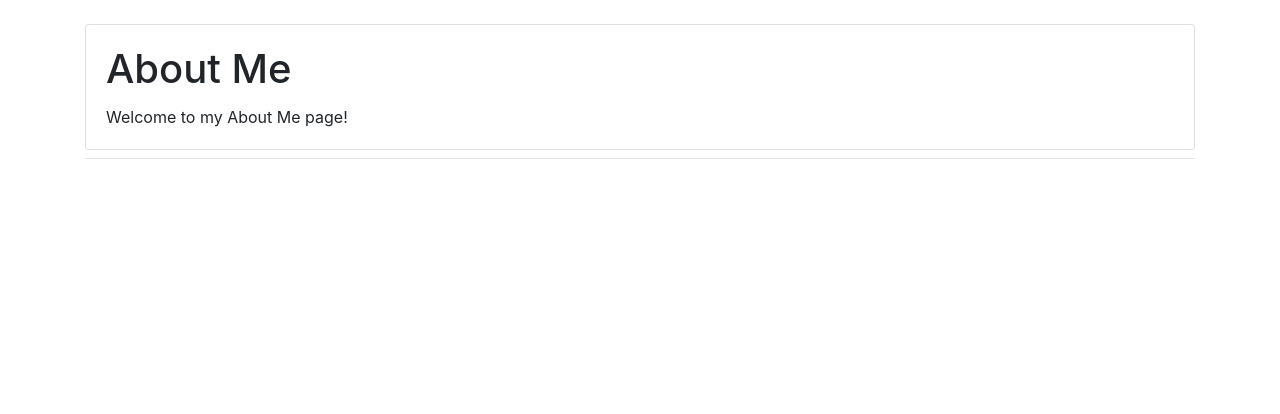
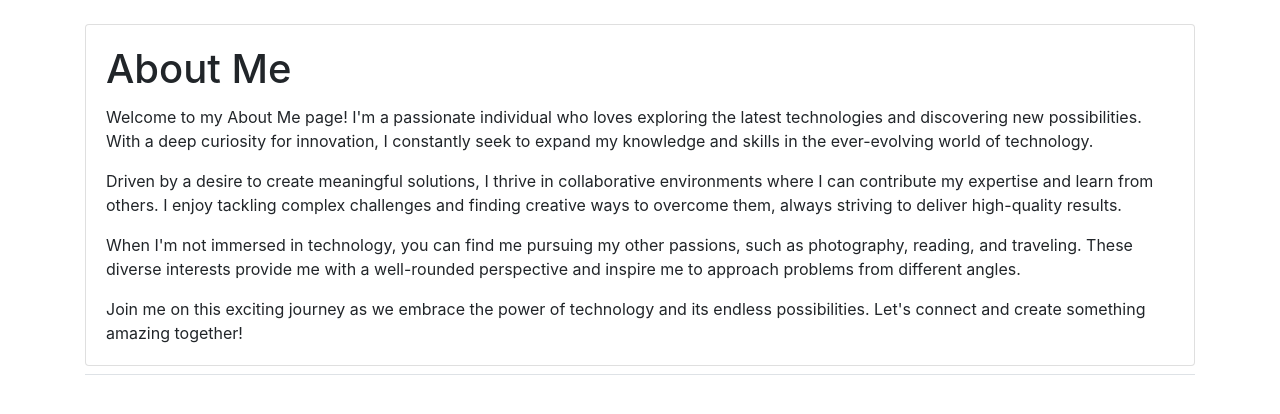
Before and after one commit to ahreel-mc/Proyecto_final_Molina_Consoli, a Django app: page /about_me/ in a window 1280 px wide. Shown: the part 58-472 px from the top of the page. Run offline with Django 4.2, Linux system fonts and the light colour scheme; some libraries are stand-ins or nearby versions.

Commit message:
pre_final_version

```diff
--- a/Entregas/models.py
+++ b/Entregas/models.py
@@ -38,4 +38,4 @@ class Post(models.Model):
         return self.title
 
     def get_absolute_url(self):
-        return reverse('post-detail', kwargs={'pk': self.pk})
+        return reverse('Entregas:post-detail', kwargs={'pk': self.pk})
--- a/Entregas/templates/entregas/about_me.html
+++ b/Entregas/templates/entregas/about_me.html
@@ -4,7 +4,13 @@
     <div class="card">
         <div class="card-body">
             <h1 class="card-title">About Me</h1>
-            <p class="card-text">Welcome to my About Me page!</p>
+            <p class="card-text">Welcome to my About Me page! I'm a passionate individual who loves exploring the latest technologies and discovering new possibilities. With a deep curiosity for innovation, I constantly seek to expand my knowledge and skills in the ever-evolving world of technology.</p>
+
+            <p class="card-text">Driven by a desire to create meaningful solutions, I thrive in collaborative environments where I can contribute my expertise and learn from others. I enjoy tackling complex challenges and finding creative ways to overcome them, always striving to deliver high-quality results.</p>
+
+            <p class="card-text">When I'm not immersed in technology, you can find me pursuing my other passions, such as photography, reading, and traveling. These diverse interests provide me with a well-rounded perspective and inspire me to approach problems from different angles.</p>
+
+            <p class="card-text">Join me on this exciting journey as we embrace the power of technology and its endless possibilities. Let's connect and create something amazing together!</p>
         </div>
     </div>
 {% endblock page_header %}
```
Also changed, not shown: db.sqlite3, media/profile_pictures/aventuretime_qSZ2tX7.png.
